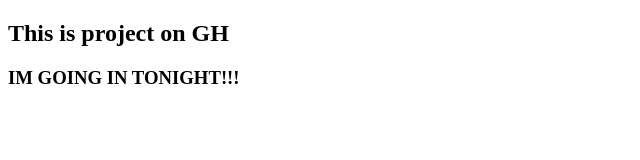
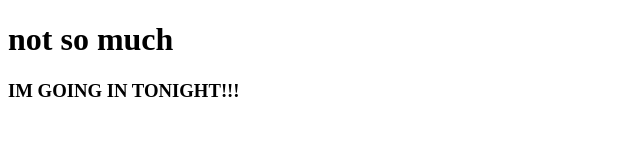
Before and after one commit to malikemilka/test, a plain HTML site: page index.html in a window 1280 px wide. Shown: the whole page, without its empty margins (0-640 px from the left). Drawn offline with Linux system fonts and the light colour scheme.

Commit message:
third modification

```diff
--- a/index.html
+++ b/index.html
@@ -7,7 +7,7 @@
     <title>Test Git</title>
 </head>
 <body>
-    <h2>This is project on GH</h2>
+    <h1>not so much</h1>
     <h3>IM GOING IN TONIGHT!!!</h3>
 </body>
 </html>
```
